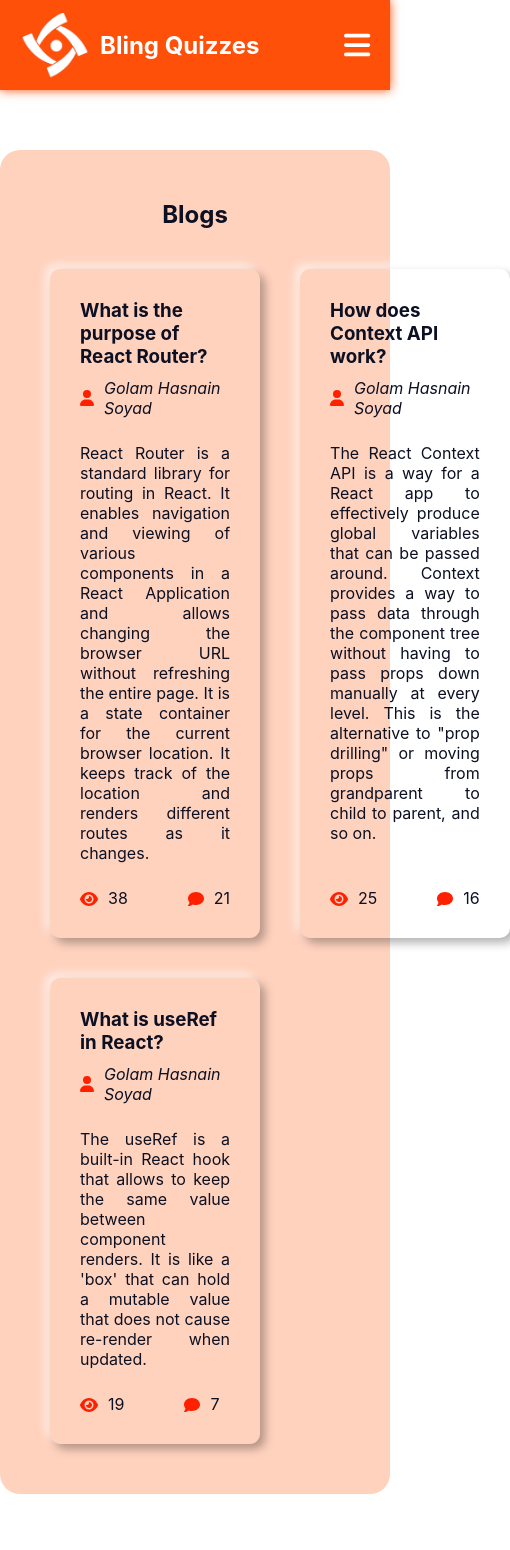
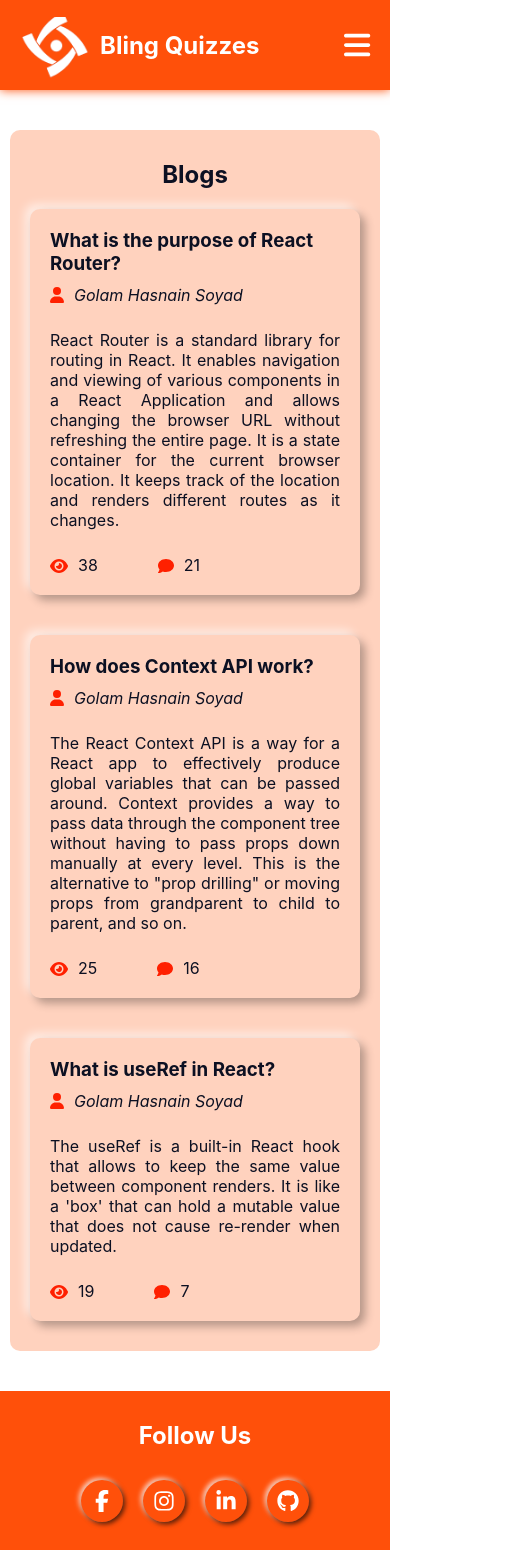
Before and after one commit to GHSoyad/bling-quizzes-react, a React (Create React App) app: page /blogs in a window 390 px wide. Shown: the top 1550 px of the page, 510 px wide, since content can reach past the window. Built offline with nearby package versions, Linux system fonts and the light colour scheme.

Commit message:
Made all components and pages responsive

```diff
--- a/src/App.css
+++ b/src/App.css
@@ -59,3 +59,29 @@ button {
 .icon {
   color: var(--clr-text-primary);
 }
+
+@media screen and (max-width: 1200px) {
+  .card-large {
+    margin: 40px 20px;
+  }
+}
+
+@media screen and (max-width: 768px) {
+  .card-large {
+    margin: 20px;
+  }
+}
+
+@media screen and (max-width: 576px) {
+  h2 {
+    margin-bottom: 20px;
+  }
+
+  .card-large {
+    padding: 30px 20px;
+    color: var(--clr-text);
+    background-color: var(--clr-bg);
+    border-radius: 10px;
+    margin: 20px 10px;
+  }
+}
--- a/src/components/Blogs/Blogs.css
+++ b/src/components/Blogs/Blogs.css
@@ -44,3 +44,13 @@
 .blog-info .icon {
     padding-top: 2px;
 }
+
+@media screen and (max-width: 992px) {
+    .blogs {
+        grid-template-columns: repeat(1, 1fr);
+    }
+
+    .blog {
+        padding: 20px;
+    }
+}
--- a/src/components/Footer/Footer.css
+++ b/src/components/Footer/Footer.css
@@ -57,3 +57,14 @@
     margin-top: 10px;
     font-size: 14px;
 }
+
+@media screen and (max-width: 576px) {
+    .footer {
+        margin-top: 40px;
+    }
+
+    .footer ul li a {
+        font-size: 22px;
+        padding: 20px;
+    }
+}
--- a/src/components/Header/Header.css
+++ b/src/components/Header/Header.css
@@ -1,6 +1,6 @@
 .header {
     display: grid;
-    grid-template-columns: 1fr 1fr;
+    grid-template-columns: repeat(2, 1fr);
     align-items: center;
     gap: 20px;
     margin: 40px auto;
@@ -26,3 +26,24 @@
     font-size: 18px;
     text-align: justify;
 }
+
+@media screen and (max-width: 1200px) {
+    .header {
+        margin: 40px 20px;
+    }
+}
+
+@media screen and (max-width: 768px) {
+    .header {
+        grid-template-columns: repeat(1, 1fr);
+    }
+}
+
+@media screen and (max-width: 576px) {
+    .header {
+        align-items: center;
+        gap: 20px;
+        margin: 20px auto;
+        padding: 20px;
+    }
+}
--- a/src/components/Navbar/Navbar.css
+++ b/src/components/Navbar/Navbar.css
@@ -37,18 +37,19 @@
 .nav-link {
     color: white;
     padding: 5px 20px 7px;
-    border-radius: 5px;
     transition: .3s;
 }
 
 .nav-link:hover {
     background-color: white;
     color: var(--clr-primary);
+    border-radius: 5px;
 }
 
 .nav-link.active {
     background-color: white;
     color: var(--clr-primary);
+    border-radius: 5px;
 }
 
 .nav-icon {
@@ -61,6 +62,12 @@
 
 .toggle-close {
     top: -200px;
+}
+
+@media screen and (max-width: 1200px) {
+    .nav-items {
+        padding: 15px 20px;
+    }
 }
 
 @media screen and (max-width: 992px) {
@@ -81,6 +88,14 @@
         gap: 20px;
     }
 
+    .nav-link {
+        width: 25%;
+        text-align: right;
+        padding-right: 30px;
+        border-bottom: 1px solid white;
+        border-radius: none;
+    }
+
     .nav-icon {
         display: block;
         font-size: 30px;
@@ -90,3 +105,9 @@
         padding: 10px 20px;
     }
 }
+
+@media screen and (max-width: 576px) {
+    .navbar {
+        margin-bottom: 40px;
+    }
+}
--- a/src/components/Question/Question.css
+++ b/src/components/Question/Question.css
@@ -27,3 +27,13 @@
     grid-template-columns: repeat(2, 1fr);
     gap: 15px;
 }
+
+@media screen and (max-width: 768px) {
+    .question {
+        padding: 20px;
+    }
+
+    .options {
+        grid-template-columns: repeat(1, 1fr);
+    }
+}
--- a/src/components/Statistics/Statistics.js
+++ b/src/components/Statistics/Statistics.js
@@ -1,7 +1,6 @@
 import React from 'react';
 import { useLoaderData } from 'react-router-dom';
 import { CartesianGrid, Line, LineChart, ResponsiveContainer, Tooltip, XAxis, YAxis } from 'recharts';
-import './Statistics.css'
 
 const Statistics = () => {
 
@@ -13,7 +12,7 @@ const Statistics = () => {
         <div className='container card-large'>
             <h2>Quiz Number Statistics</h2>
             <ResponsiveContainer width="100%" height={300}>
-                <LineChart data={data}>
+                <LineChart data={data} margin={{ left: -30 }}>
                     <Line type="monotone" dataKey="total" stroke="#ff2000"></Line>
                     <CartesianGrid strokeDasharray="10" stroke='#0c102230'></CartesianGrid>
                     <XAxis dataKey="name" stroke='#0c1022'></XAxis>
--- a/src/components/Topic/Topic.css
+++ b/src/components/Topic/Topic.css
@@ -5,6 +5,7 @@
 
 .topic img {
     max-width: 160px;
+    width: 100%;
     height: 100%;
     object-fit: cover;
 }
@@ -28,3 +29,13 @@
     margin: 0 0 10px;
     text-align: left;
 }
+
+@media screen and (max-width: 576px) {
+    .topic {
+        gap: 20px;
+    }
+
+    .topic h3 {
+        font-size: 16px;
+    }
+}
--- a/src/components/Topics/Topics.css
+++ b/src/components/Topics/Topics.css
@@ -3,3 +3,10 @@
     grid-template-columns: repeat(2, 1fr);
     gap: 40px;
 }
+
+@media screen and (max-width: 768px) {
+    .topics {
+        grid-template-columns: repeat(1, 1fr);
+        gap: 30px;
+    }
+}
```
Also changed, not shown: src/components/Statistics/Statistics.css (deleted).
